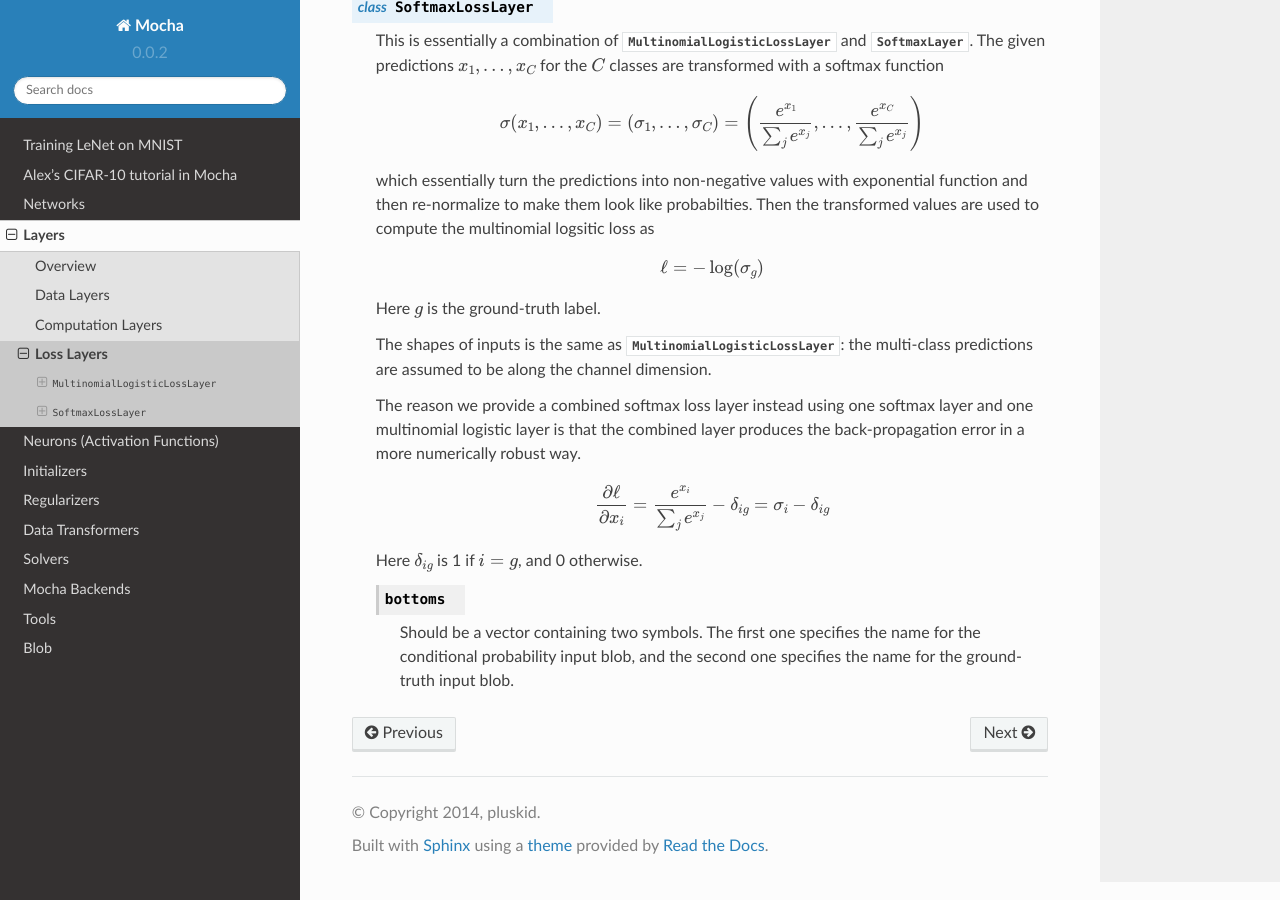
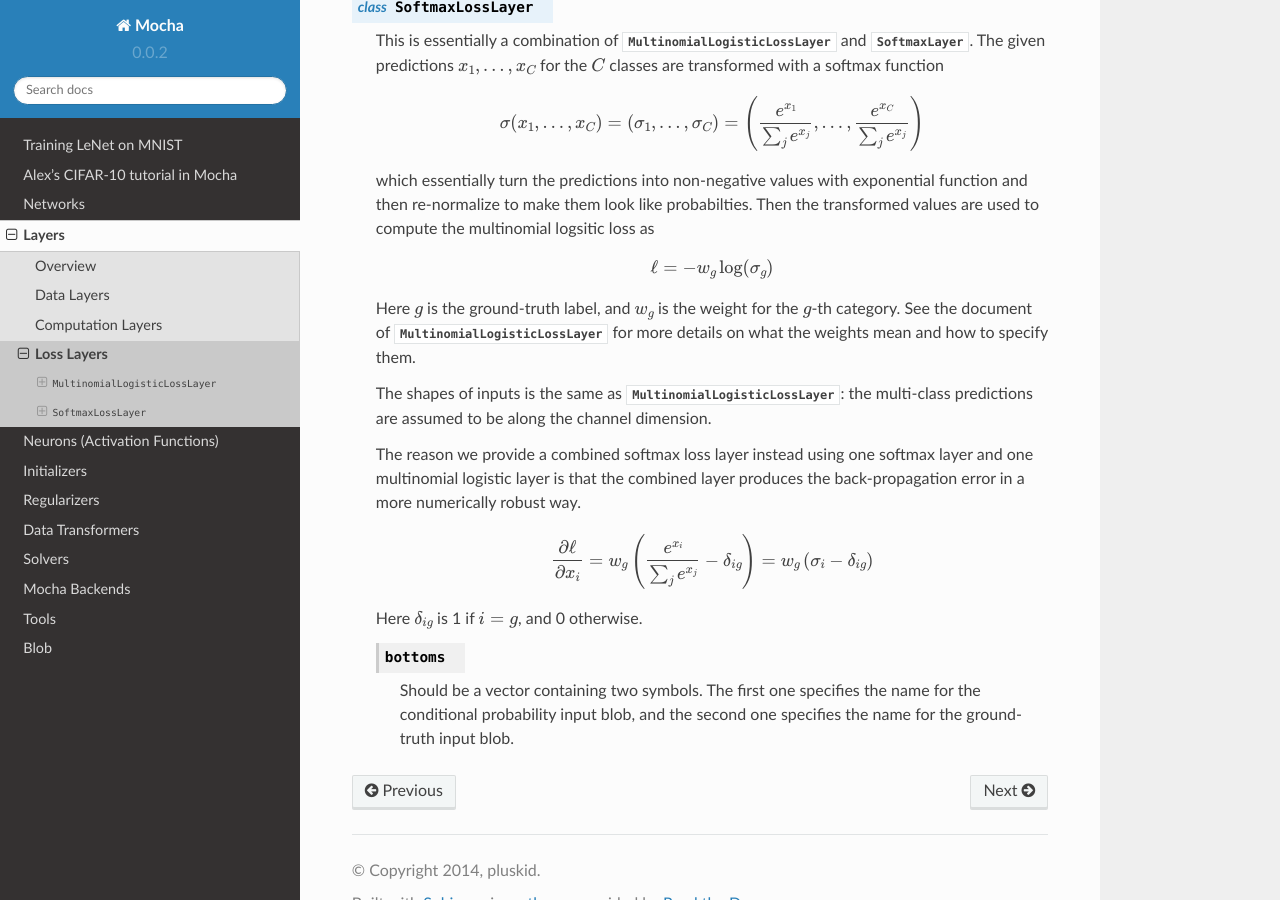
Before and after one commit to pluskid/Mocha.jl, a Sphinx documentation site: the page built from docs/user-guide/layers/loss-layer.rst, in a window 1280 px wide and 900 px high, scrolled down 1054 px. Built offline with Sphinx 7.4.7 and the Read the Docs theme 2.0.0, drawn with Linux system fonts in a browser that asks for light colours.

Commit message:
weighted softmax loss

```diff
--- a/docs/user-guide/layers/loss-layer.rst
+++ b/docs/user-guide/layers/loss-layer.rst
@@ -70,9 +70,11 @@ Loss Layers
 
    .. math::
 
-      \ell = -\log(\sigma_g)
+      \ell = -w_g \log(\sigma_g)
 
-   Here :math:`g` is the ground-truth label.
+   Here :math:`g` is the ground-truth label, and :math:`w_g` is the weight for
+   the :math:`g`-th category. See the document of :class:`MultinomialLogisticLossLayer` for more
+   details on what the weights mean and how to specify them.
 
    The shapes of inputs is the same as :class:`MultinomialLogisticLossLayer`:
    the multi-class predictions are assumed to be along the channel dimension.
@@ -83,8 +85,8 @@ Loss Layers
 
    .. math::
 
-      \frac{\partial \ell}{\partial x_i} = \frac{e^{x_i}}{\sum_j e^{x_j}}
-      - \delta_{ig} = \sigma_i - \delta_{ig}
+      \frac{\partial \ell}{\partial x_i} = w_g\left(\frac{e^{x_i}}{\sum_j e^{x_j}}
+      - \delta_{ig}\right) = w_g\left(\sigma_i - \delta_{ig}\right)
 
    Here :math:`\delta_{ig}` is 1 if :math:`i=g`, and 0 otherwise.
 
```
Also changed, not shown: 4 other files.
